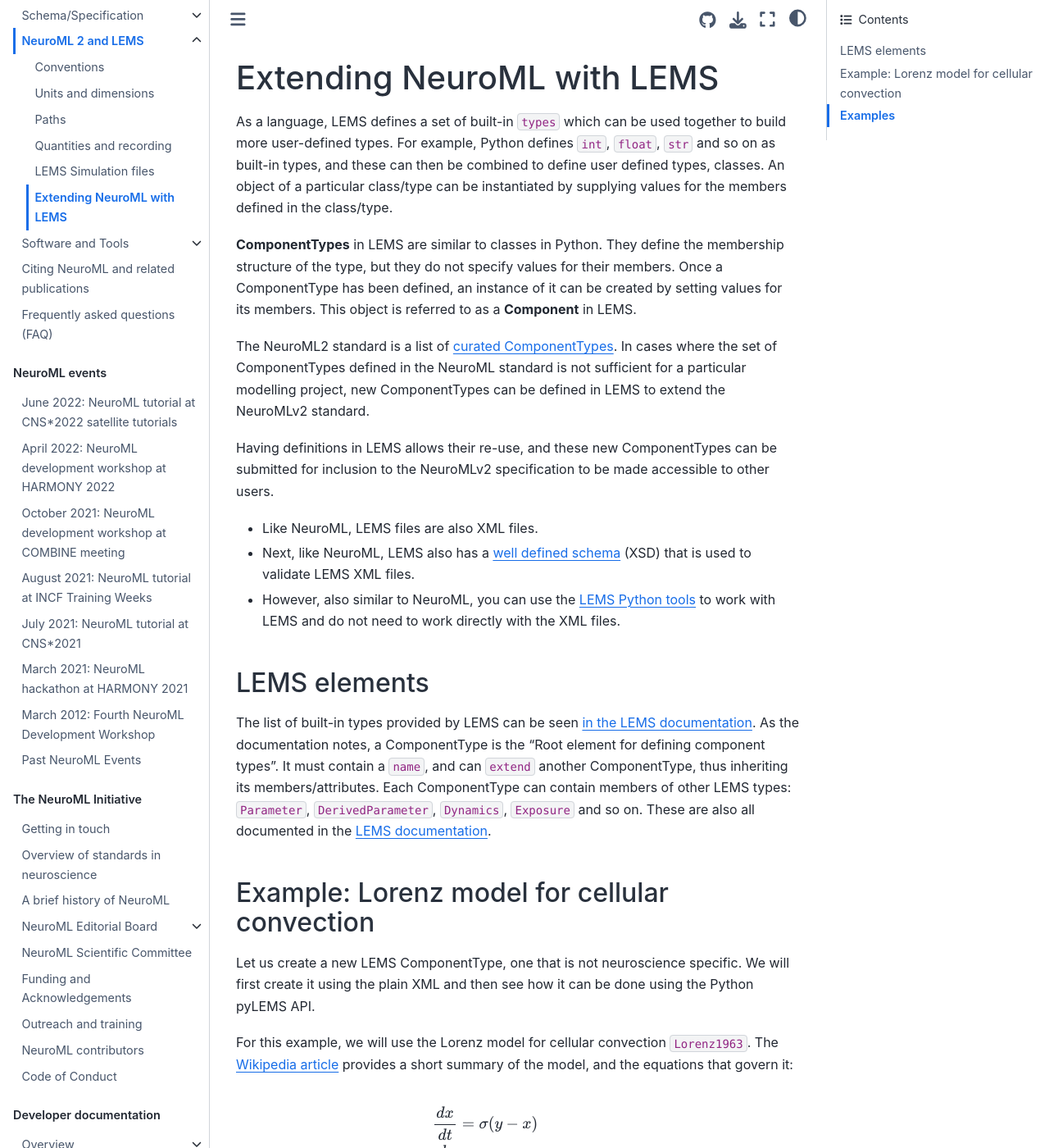
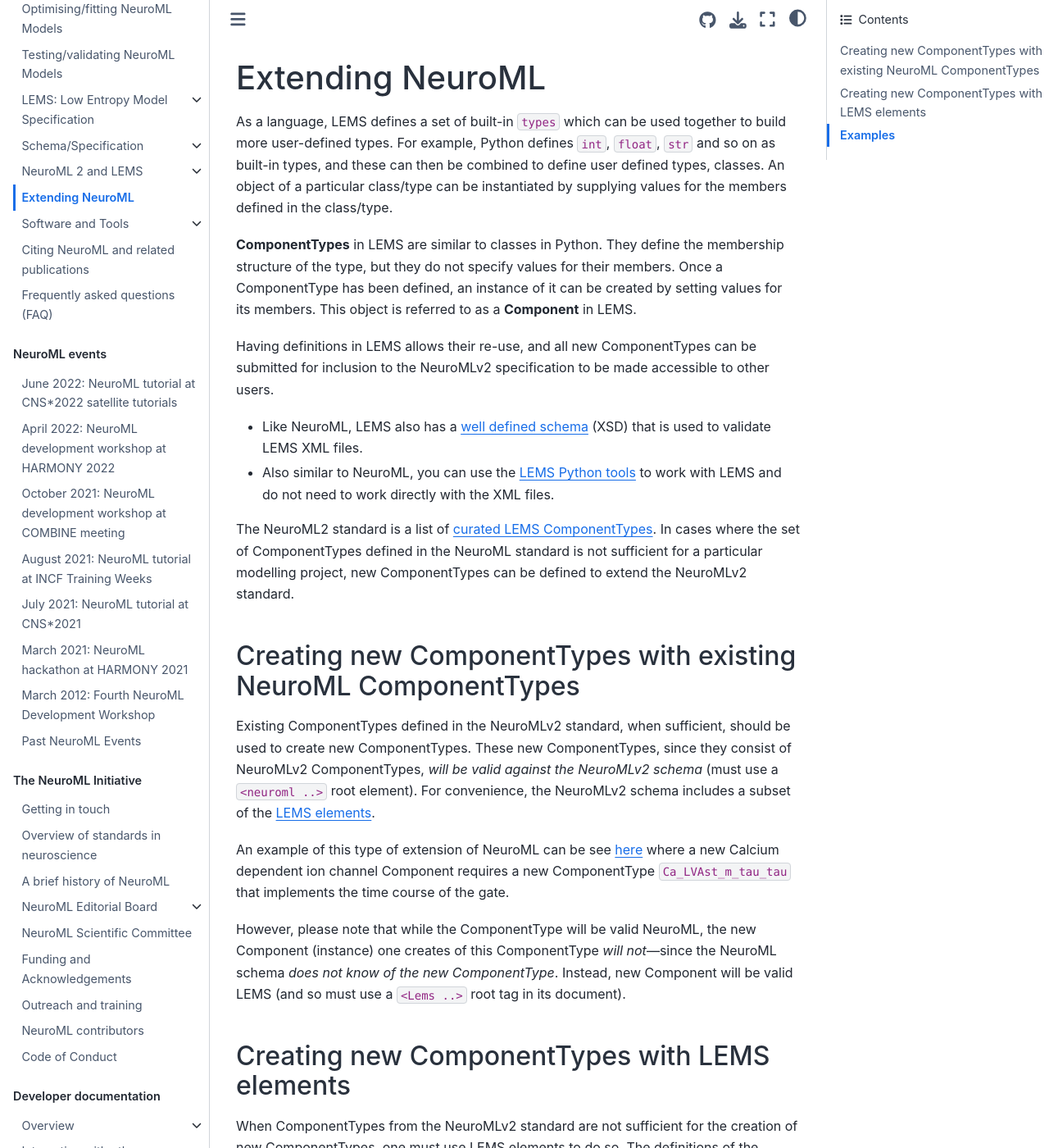
Before and after one commit to NeuroML/Documentation, a Jupyter Book: the page built from source/Userdocs/ExtendingNeuroMLv2.md, in a window 1280 px wide and 1400 px high. Shown: the whole window at 82% size. Built offline with Jupyter Book 1.0.4 settings and Sphinx 7.4.7 and the Sphinx Book theme 1.1.4, drawn with Linux system fonts in a browser that asks for light colours; pages that are not in the unit, such as notebooks, are missing from menus; cross-references to code outside the pages are shown as plain code; some of the changed text lies outside the part shown.

Commit message:
feat: update extending NeuroML

```diff
--- a/source/Userdocs/ExtendingNeuroMLv2WithLEMS.md
+++ b/source/Userdocs/ExtendingNeuroMLv2.md
@@ -10,28 +10,44 @@
 Once a ComponentType has been defined, an instance of it can be created by setting values for its members.
 This object is referred to as a **Component** in LEMS.
 
-The NeuroML2 standard is a list of {ref}`curated ComponentTypes <userdocs:neuromlv2>`.
-In cases where the set of ComponentTypes defined in the NeuroML standard is not sufficient for a particular modelling project, new ComponentTypes can be defined in LEMS to extend the NeuroMLv2 standard.
+Having definitions in LEMS allows their re-use, and all new ComponentTypes can be submitted for inclusion to the NeuroMLv2 specification to be made accessible to other users.
 
-Having definitions in LEMS allows their re-use, and these new ComponentTypes can be submitted for inclusion to the NeuroMLv2 specification to be made accessible to other users.
+- Like NeuroML, LEMS also has a [well defined schema](https://github.com/LEMS/LEMS/tree/master/Schemas/LEMS) (XSD) that is used to validate LEMS XML files.
+- Also similar to NeuroML, you can use the {ref}`LEMS Python tools <pylems>` to work with LEMS and do not need to work directly with the XML files.
 
-- Like NeuroML, LEMS files are also XML files.
-- Next, like NeuroML, LEMS also has a [well defined schema](https://github.com/LEMS/LEMS/tree/master/Schemas/LEMS) (XSD) that is used to validate LEMS XML files.
-- However, also similar to NeuroML, you can use the {ref}`LEMS Python tools <pylems>` to work with LEMS and do not need to work directly with the XML files.
+The NeuroML2 standard is a list of {ref}`curated LEMS ComponentTypes <userdocs:neuromlv2>`.
+In cases where the set of ComponentTypes defined in the NeuroML standard is not sufficient for a particular modelling project, new ComponentTypes can be defined to extend the NeuroMLv2 standard.
 
-(userdocs:extending:types)=
-## LEMS elements
+(userdocs:extending:withneuroml)=
+## Creating new ComponentTypes with existing NeuroML ComponentTypes
 
-The list of built-in types provided by LEMS can be seen [in the LEMS documentation](http://lems.github.io/LEMS/elements.html).
+Existing ComponentTypes defined in the NeuroMLv2 standard, when sufficient, should be used to create new ComponentTypes.
+These new ComponentTypes, since they consist of NeuroMLv2 ComponentTypes, *will be valid against the NeuroMLv2 schema* (must use a {code}`<neuroml ..>` root element).
+For convenience, the NeuroMLv2 schema includes a subset of the {ref}`LEMS elements <userdocs:lemsschema>`.
+
+An example of this type of extension of NeuroML can be see [here](https://github.com/OpenSourceBrain/BlueBrainProjectShowcase/blob/master/NMC/NeuroML2/Ca_LVAst.channel.nml#L42) where a new Calcium dependent ion channel Component requires a new ComponentType {code}`Ca_LVAst_m_tau_tau` that implements the time course of the gate.
+
+However, please note that while the ComponentType will be valid NeuroML, the new Component (instance) one creates of this ComponentType *will not*---since the NeuroML schema *does not know of the new ComponentType*.
+Instead, new Component will be valid LEMS (and so must use a {code}`<Lems ..>` root tag in its document).
+
+(userdocs:extending:withlems)=
+## Creating new ComponentTypes with LEMS elements
+
+When ComponentTypes from the NeuroMLv2 standard are not sufficient for the creation of new ComponentTypes, one must use LEMS elements to do so.
+The definitions of the {ref}`NeuroMLv2 standard core ComponentTypes <userdocs:neuromlv2inlems>` are examples of this.
+
+(userdocs:extending:withlems:types)=
+### LEMS elements
+
+The list of built-in types provided by LEMS can be seen {ref}`in the LEMS documentation <userdocs:lemsschema>`.
 As the documentation notes, a ComponentType is the "Root element for defining component types".
 It must contain a `name`, and can `extend` another ComponentType, thus inheriting its members/attributes.
 Each ComponentType can contain members of other LEMS types: `Parameter`, `DerivedParameter`, `Dynamics`, `Exposure` and so on.
-These are also all documented in the [LEMS documentation](http://lems.github.io/LEMS/elements.html).
 
-(userdocs:extending:examplexml)=
-## Example: Lorenz model for cellular convection
+(userdocs:extending:withlems:examplexml)=
+### Example: Lorenz model for cellular convection
 
-Let us create a new LEMS ComponentType, one that is not neuroscience specific.
+To see how to create new ComponentTypes using LEMS, let us create one that is not neuroscience specific.
 We will first create it using the plain XML and then see how it can be done using the Python pyLEMS API.
 
 For this example, we will use the Lorenz model for cellular convection {cite}`Lorenz1963`.
--- a/source/_toc.yml
+++ b/source/_toc.yml
@@ -72,7 +72,7 @@
         - file: Userdocs/Paths
         - file: Userdocs/QuantitiesAndRecording
         - file: Userdocs/LEMSSimulation
-        - file: Userdocs/ExtendingNeuroMLv2WithLEMS
+    - file: Userdocs/ExtendingNeuroMLv2
     - file: Userdocs/Software/Software
       sections:
         - file: Userdocs/Software/pyNeuroML
```
Also changed, not shown: other parts of source/Userdocs/ExtendingNeuroMLv2.md (+1 -1 lines), source/Userdocs/SingleCompartmentHHExample.md (+8 -0 lines).
